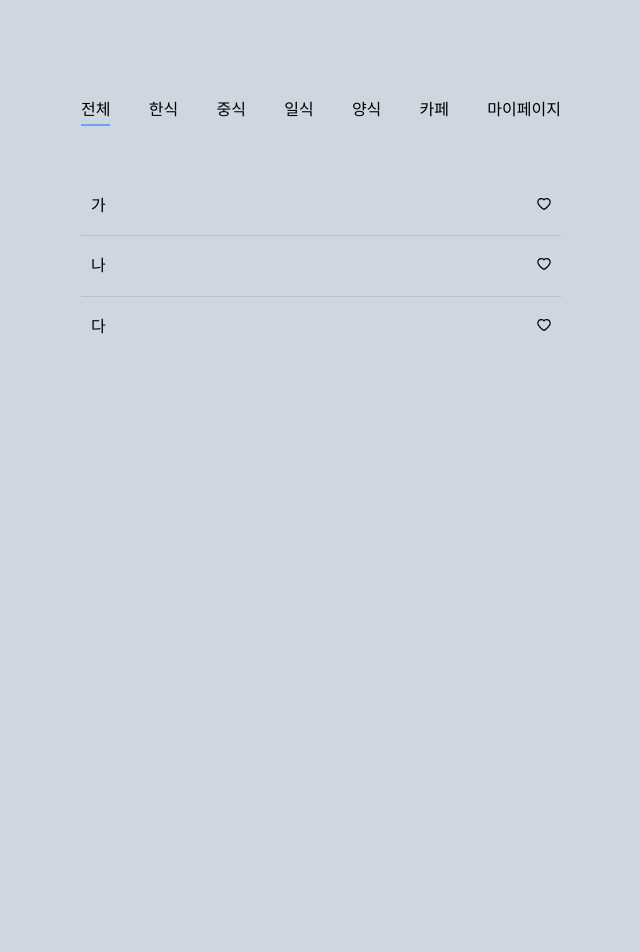
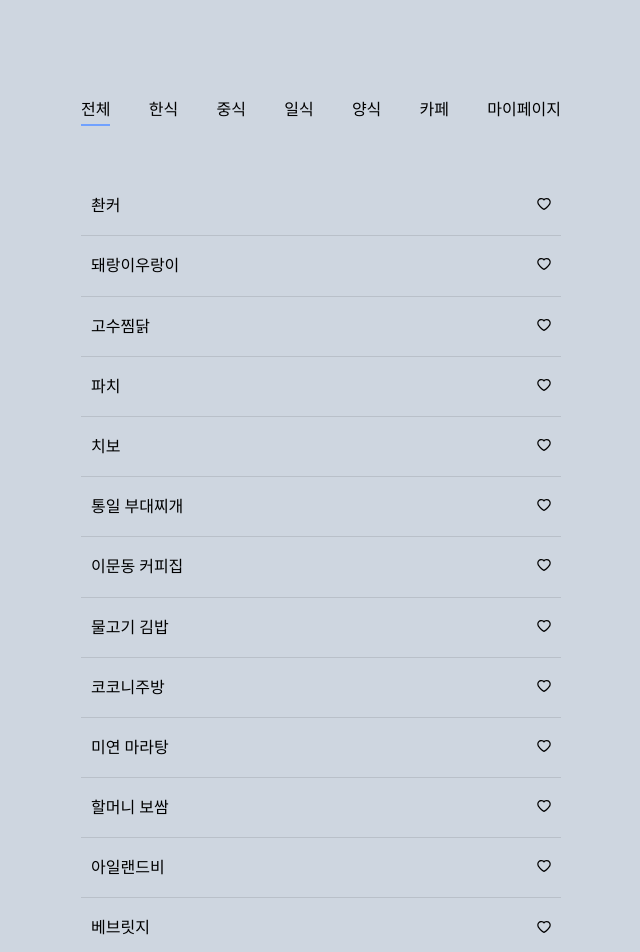
Before and after one commit to seongminn/likelion_matzip, a React (Create React App) app: page / in a window 1280 px wide. Shown: the top 952 px of the page, without its empty margins (239-879 px from the left). Built offline with nearby package versions, Linux system fonts and the light colour scheme.

Commit message:
fix: heart button & my page

```diff
--- a/src/api.js
+++ b/src/api.js
@@ -11,44 +11,362 @@ export const cate = (category) => {
   switch (category) {
     case "all":
       data = [
-        { id: 1, name: "가" },
-        { id: 2, name: "나" },
-        { id: 3, name: "다" },
+        {
+          id: 1,
+          name: "촨커",
+          category: "중식",
+        },
+
+        {
+          id: 2,
+          name: "돼랑이우랑이",
+          category: "일식",
+        },
+
+        {
+          id: 3,
+          name: "고수찜닭",
+          category: "한식",
+        },
+
+        {
+          id: 4,
+          name: "파치",
+          category: "양식",
+        },
+
+        {
+          id: 5,
+          name: "치보",
+          category: "양식",
+        },
+
+        {
+          id: 6,
+          name: "통일 부대찌개",
+          category: "한식",
+        },
+
+        {
+          id: 7,
+          name: "이문동 커피집",
+          category: "카페",
+        },
+
+        {
+          id: 8,
+          name: "물고기 김밥",
+          category: "한식",
+        },
+
+        {
+          id: 9,
+          name: "코코니주방",
+          category: "일식",
+        },
+
+        {
+          id: 10,
+          name: "미연 마라탕",
+          category: "중식",
+        },
+
+        {
+          id: 11,
+          name: "할머니 보쌈",
+          category: "한식",
+        },
+
+        {
+          id: 12,
+          name: "아일랜드비",
+          category: "카페",
+        },
+
+        {
+          id: 13,
+          name: "베브릿지",
+          category: "카페",
+        },
+
+        {
+          id: 14,
+          name: "마루기",
+          category: "일식",
+        },
+
+        {
+          id: 15,
+          name: "아임파이",
+          category: "카페",
+        },
+
+        {
+          id: 16,
+          name: "영화장",
+          category: "중식",
+        },
+
+        {
+          id: 17,
+          name: "샤로스톤",
+          category: "양식",
+        },
+
+        {
+          id: 18,
+          name: "아욱꽃",
+          category: "양식",
+        },
+
+        {
+          id: 19,
+          name: "도란도란",
+          category: "한식",
+        },
+
+        {
+          id: 20,
+          name: "모코모코",
+          category: "일식",
+        },
+
+        {
+          id: 21,
+          name: "고기야 미안해",
+          category: "일식",
+        },
+
+        {
+          id: 22,
+          name: "뉴올리언스 버거클럽",
+          category: "양식",
+        },
+
+        {
+          id: 23,
+          name: "서울 뼈구이 매운족발",
+          category: "한식",
+        },
+        {
+          id: 24,
+          name: "회기왕족발보쌈",
+          category: "한식",
+        },
+
+        {
+          id: 25,
+          name: "사골 마라탕",
+          category: "중식",
+        },
+
+        {
+          id: 26,
+          name: "홍곱창",
+          category: "한식",
+        },
+
+        {
+          id: 27,
+          name: "양귀비",
+          category: "카페",
+        },
+
+        {
+          id: 28,
+          name: "신보",
+          category: "카페",
+        },
+
+        {
+          id: 29,
+          name: "밀플랜비",
+          category: "양식",
+        },
+
+        {
+          id: 30,
+          name: "자연밥상",
+          category: "한식",
+        },
       ];
       break;
     case "ko":
       data = [
-        { id: 4, name: "라" },
-        { id: 5, name: "마" },
-        { id: 6, name: "바" },
+        {
+          id: 3,
+          name: "고수찜닭",
+          category: "한식",
+        },
+
+        {
+          id: 6,
+          name: "통일 부대찌개",
+          category: "한식",
+        },
+
+        {
+          id: 8,
+          name: "물고기 김밥",
+          category: "한식",
+        },
+
+        {
+          id: 11,
+          name: "할머니 보쌈",
+          category: "한식",
+        },
+
+        {
+          id: 23,
+          name: "서울 뼈구이 매운족발",
+          category: "한식",
+        },
+
+        {
+          id: 24,
+          name: "회기왕족발보쌈",
+          category: "한식",
+        },
+
+        {
+          id: 26,
+          name: "홍곱창",
+          category: "한식",
+        },
+
+        {
+          id: 30,
+          name: "자연밥상",
+          category: "한식",
+        },
       ];
       break;
     case "cn":
       data = [
-        { id: 7, name: "사" },
-        { id: 8, name: "아" },
-        { id: 9, name: "자" },
+        {
+          id: 1,
+          name: "촨커",
+          category: "중식",
+        },
+        {
+          id: 10,
+          name: "미연 마라탕",
+          category: "중식",
+        },
+
+        {
+          id: 16,
+          name: "영화장",
+          category: "중식",
+        },
+
+        {
+          id: 25,
+          name: "사골 마라탕",
+          category: "중식",
+        },
       ];
       break;
     case "jp":
       data = [
-        { id: 10, name: "차" },
-        { id: 11, name: "카" },
-        { id: 12, name: "타" },
+        {
+          id: 2,
+          name: "돼랑이우랑이",
+          category: "일식",
+        },
+
+        {
+          id: 9,
+          name: "코코니주방",
+          category: "일식",
+        },
+
+        {
+          id: 14,
+          name: "마루기",
+          category: "일식",
+        },
+
+        {
+          id: 20,
+          name: "모코모코",
+          category: "일식",
+        },
+
+        {
+          id: 21,
+          name: "고기야 미안해",
+          category: "일식",
+        },
       ];
       break;
     case "west":
       data = [
-        { id: 13, name: "파" },
-        { id: 14, name: "하" },
-        { id: 15, name: "A" },
+        {
+          id: 4,
+          name: "파치",
+          category: "양식",
+        },
+        {
+          id: 5,
+          name: "치보",
+          category: "양식",
+        },
+        {
+          id: 17,
+          name: "샤로스톤",
+          category: "양식",
+        },
+        {
+          id: 18,
+          name: "아욱꽃",
+          category: "양식",
+        },
+        {
+          id: 22,
+          name: "뉴올리언스 버거클럽",
+          category: "양식",
+        },
+        {
+          id: 29,
+          name: "밀플랜비",
+          category: "양식",
+        },
       ];
       break;
     case "cafe":
       data = [
-        { id: 16, name: "B" },
-        { id: 17, name: "C" },
-        { id: 18, name: "D" },
+        {
+          id: 7,
+          name: "이문동 커피집",
+          category: "카페",
+        },
+        {
+          id: 12,
+          name: "아일랜드비",
+          category: "카페",
+        },
+        {
+          id: 13,
+          name: "베브릿지",
+          category: "카페",
+        },
+        {
+          id: 15,
+          name: "아임파이",
+          category: "카페",
+        },
+        {
+          id: 27,
+          name: "양귀비",
+          category: "카페",
+        },
+        {
+          id: 28,
+          name: "신보",
+          category: "카페",
+        },
       ];
       break;
     default:
--- a/src/components/Board.js
+++ b/src/components/Board.js
@@ -32,15 +32,15 @@ const FoodName = styled.p``;
 const Board = ({ category }) => {
   const [favs, setFavs] = useRecoilState(heartState);
   const data = cate(category);
-  const onClickHeart = (id) => {
+  const onClickHeart = (id, name) => {
     setFavs((fav) => {
       const prevFavs = [...fav];
 
-      const favIdx = prevFavs.findIndex((fav) => fav === id);
-
+      const favIdx = prevFavs.findIndex((fav) => fav.id === id);
+      console.log(favIdx);
       let result;
       if (favIdx === -1) {
-        result = [...prevFavs, id];
+        result = [...prevFavs, { id, name }];
 
         localStorage.setItem("foods", JSON.stringify(result));
       } else {
@@ -52,7 +52,6 @@ const Board = ({ category }) => {
       return result;
     });
   };
-
   useEffect(() => {
     const storage = localStorage.getItem("foods");
 
@@ -62,19 +61,28 @@ const Board = ({ category }) => {
     } else {
       setFavs([]);
     }
-  }, []);
+  }, [setFavs]);
 
   return (
     <Box>
-      {data.map((d) => (
-        <FoodList key={d.id}>
+      {category !== "my"
+        ? data.map((d) => (
+            <FoodList key={d.id + d.name}>
               <FoodName>{d.name}</FoodName>
-          <Icon onClick={() => onClickHeart(d.id)}>
-            {favs.includes(d.id) ? (
+              <Icon onClick={() => onClickHeart(d.id, d.name)}>
+                {favs.find((fav) => fav.id === d.id) ? (
                   <HeartFilled style={{ color: "#ff6b81" }} />
                 ) : (
                   <HeartOutlined />
                 )}
+              </Icon>
+            </FoodList>
+          ))
+        : favs.map((d) => (
+            <FoodList key={d.id + "favs"}>
+              <FoodName>{d.name}</FoodName>
+              <Icon onClick={() => onClickHeart(d.id)}>
+                <HeartFilled style={{ color: "#ff6b81" }} />
               </Icon>
             </FoodList>
           ))}
--- a/src/routes/Home.js
+++ b/src/routes/Home.js
@@ -11,8 +11,6 @@ const Wrapper = styled.div`
 const Home = () => {
   const { category } = useParams();
 
-  console.log(category);
-
   return (
     <Wrapper>
       <Header />
```
Lines whose indentation alone changed are shown as unchanged.
